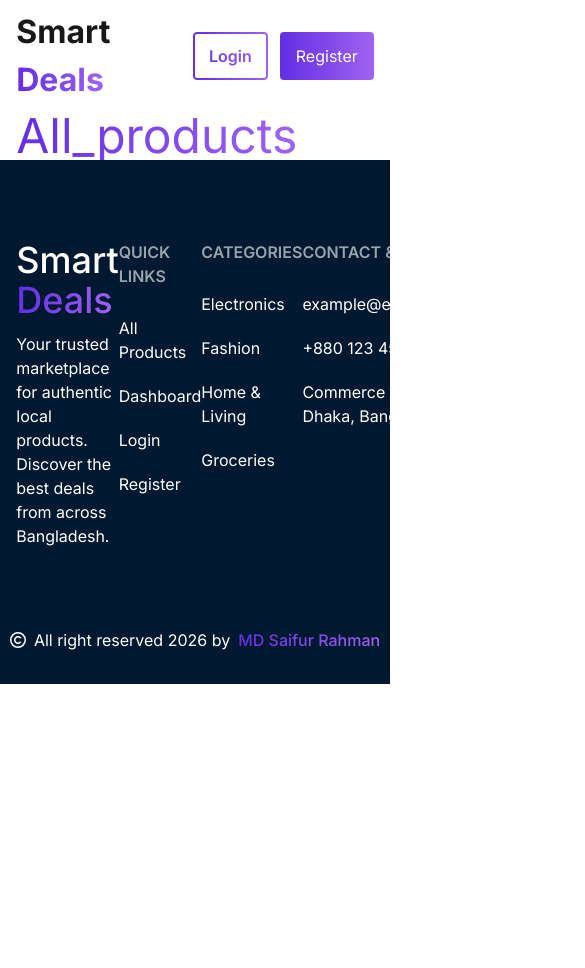
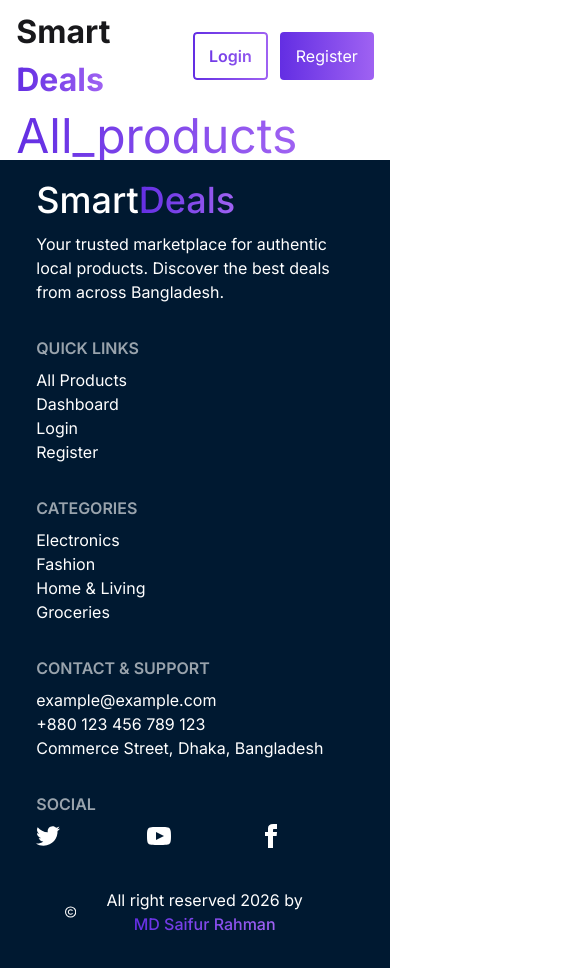
Before and after one commit to manoffocus117/Smart-Deals-Client, a React (Vite) app: page /all-products in a window 390 px wide. Shown: the whole page, 585 px wide, since content can reach past the window. Before the commit the page ends 844 px from the top, so only its background shows below. Built offline with nearby package versions, Linux system fonts and the light colour scheme; no server answers.

Commit message:
home page responsived

```diff
--- a/src/components/Footer.jsx
+++ b/src/components/Footer.jsx
@@ -3,9 +3,9 @@ import { FaRegCopyright } from "react-icons/fa6";
 
 const Footer = () => {
       return (
-            <footer className="flex flex-col sm:footer-horizontal bg-[rgb(0,25,49)] text-white">
-                  <div className="w-11/12 mx-auto flex flex-row justify-between py-20">
-                        <aside className="w-87.5 space-y-3">
+            <footer className="bg-[rgb(0,25,49)] text-white flex flex-col gap-5">
+                  <div className="w-11/12 mx-auto p-5 grid lg:grid-cols-5 md:grid-cols-3 sm:grid-cols-1 gap-8">
+                        <aside className="lg:w-87.5 space-y-3">
                               <h1 className="text-4xl font-medium">
                                     Smart
                                     <span className="primary-color">Deals</span>
@@ -16,21 +16,21 @@ const Footer = () => {
                                     across Bangladesh.
                               </p>
                         </aside>
-                        <div className="flex flex-col gap-5">
+                        <div className="flex flex-col md:gap-5 sm:gap-2">
                               <h6 className="footer-title">Quick Links</h6>
                               <a className="link link-hover">All Products</a>
                               <a className="link link-hover">Dashboard</a>
                               <a className="link link-hover">Login</a>
                               <a className="link link-hover">Register</a>
                         </div>
-                        <div className="flex flex-col gap-5">
+                        <div className="flex flex-col md:gap-5 sm:gap-2">
                               <h6 className="footer-title">Categories</h6>
                               <a className="link link-hover">Electronics</a>
                               <a className="link link-hover">Fashion</a>
                               <a className="link link-hover">Home & Living</a>
                               <a className="link link-hover">Groceries</a>
                         </div>
-                        <div className="flex flex-col gap-5">
+                        <div className="flex flex-col md:gap-5 sm:gap-2">
                               <h6 className="footer-title">
                                     Contact & Support
                               </h6>
@@ -83,8 +83,9 @@ const Footer = () => {
                               </div>
                         </div>
                   </div>
-                  <p className="flex items-center gap-2 justify-center text-center pb-8">
+                  <div className="w-2/3 md:w-11/12 mx-auto text-center pb-8 flex flex-row items-center justify-center gap-2">
                         <FaRegCopyright />
+                        <p>
                               All right reserved 2026 by{" "}
                               <a
                                     href="https://github.com/manoffocus117/"
@@ -93,6 +94,7 @@ const Footer = () => {
                                     MD Saifur Rahman
                               </a>
                         </p>
+                  </div>
             </footer>
       );
 };
--- a/src/components/Header.jsx
+++ b/src/components/Header.jsx
@@ -85,7 +85,7 @@ const Header = () => {
                                                       </div>
                                                       <ul
                                                             tabIndex="-1"
-                                                            className="menu menu-sm dropdown-content bg-base-100 rounded z-1 mt-5 w-52 p-2 shadow font-medium"
+                                                            className="menu menu-sm dropdown-content bg-base-100 rounded z-10 mt-5 w-52 p-2 shadow font-medium"
                                                       >
                                                             <li>
                                                                   <NavLink
@@ -112,13 +112,13 @@ const Header = () => {
                                                 <div
                                                       tabIndex={0}
                                                       role="button"
-                                                      className="btn text-2xl border-none p-0 lg:hidden"
+                                                      className="p-2 text-2xl border border-gray-400 lg:p-0 rounded-full lg:hidden"
                                                 >
                                                       <RiMenu5Fill />
                                                 </div>
                                                 <ul
                                                       tabIndex="-1"
-                                                      className="menu menu-sm dropdown-content bg-base-100 rounded z-1 mt-5 w-52 p-2 shadow"
+                                                      className="menu menu-sm dropdown-content bg-base-100 rounded z-10 mt-5 w-52 p-2 shadow"
                                                 >
                                                       <ul className="menu gap-3 px-1 font-medium">
                                                             {links}
--- a/src/components/Latest_products.jsx
+++ b/src/components/Latest_products.jsx
@@ -8,7 +8,7 @@ const Latest_products = ({ latest_products_promise }) => {
                   <h1 className="text-5xl text-center font-bold py-10">
                         Recent <span className="primary-color">Products</span>
                   </h1>
-                  <div className="grid grid-cols-3 items-center justify-center gap-5">
+                  <div className="grid lg:grid-cols-3 md:grid-cols-2 sm:grid-cols-1 items-center justify-center gap-5">
                         {products.map((product) => (
                               <Product_card
                                     key={product._id}
--- a/src/components/Product_card.jsx
+++ b/src/components/Product_card.jsx
@@ -3,7 +3,7 @@ import React from "react";
 const Product_card = ({ product }) => {
       const { title, price_min, price_max, image, usage } = product;
       return (
-            <div className="card bg-base-100 w-110 mx-auto shadow-sm">
+            <div className="card bg-base-100 lg:w-110 md:w-80 mx-auto shadow-sm">
                   <figure className="m-4 h-72 rounded-xl">
                         <img
                               src={image}
--- a/src/pages/Hero.jsx
+++ b/src/pages/Hero.jsx
@@ -15,9 +15,9 @@ const Hero = () => {
                               alt=""
                               className="w-full h-full object-cover"
                         />
-                        <div className="w-full absolute z-1 top-[30%]">
+                        <div className="w-full absolute z-1 top-[15%] lg:top-[30%] py-5">
                               <div className="w-11/12 mx-auto flex flex-col items-center justify-center gap-5">
-                                    <h1 className=" text-7xl w-1/2 text-center font-bold">
+                                    <h1 className="lg:text-7xl text-4xl lg:w-1/2 text-center font-bold">
                                           Deal your{" "}
                                           <span className="primary-color">
                                                 Products
@@ -33,7 +33,7 @@ const Hero = () => {
                                           shop from trusted local sellers — all
                                           in one place!
                                     </p>
-                                    <div className="join w-137.5">
+                                    <div className="join lg:w-137.5 md:w-80">
                                           <input
                                                 className="input join-item w-full rounded-l-full outline-none"
                                                 placeholder="search For Products, Categories..."
```
Lines whose indentation alone changed are shown as unchanged.
